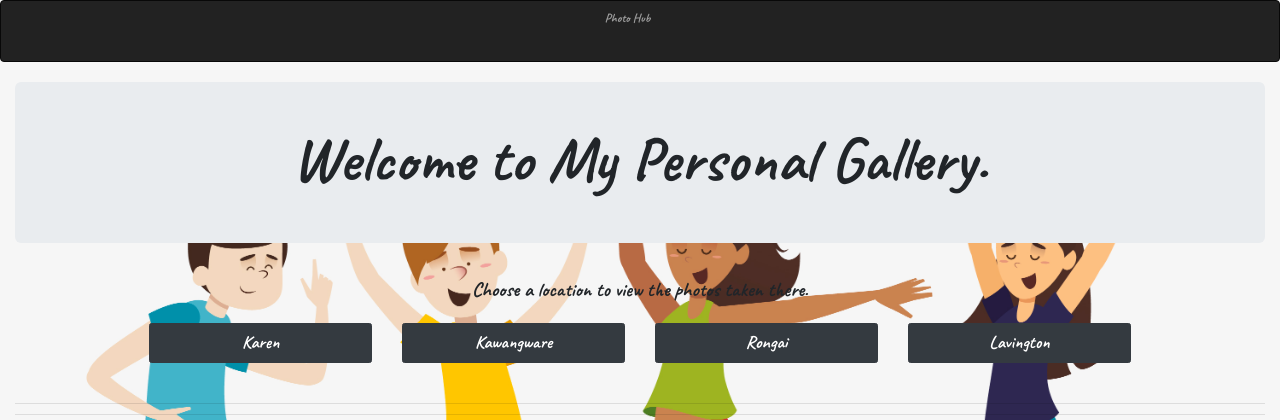
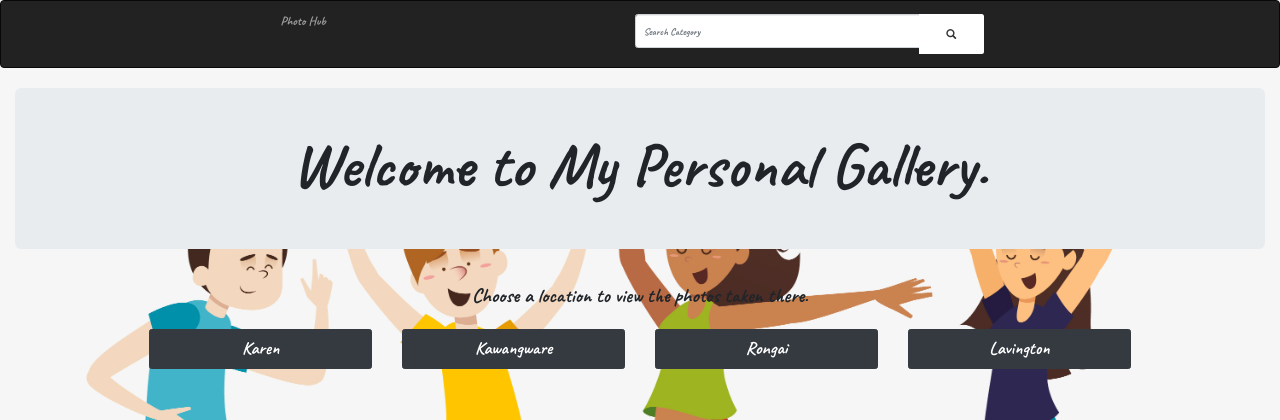
Before and after one commit to Samfan01/Gallery, a Django app: template photos/templates/index.html in a window 1280 px wide. Shown: the top 420 px of the page. Run offline with Django 3.2, Linux system fonts and the light colour scheme; the template is opened without the code that fills it, so the values that code supplies are empty; parts of the project's set-up code (start-up, migrations or seed data) failed here and were passed over; some libraries are stand-ins or nearby versions.

Commit message:
added the search form to get user input when searching

```diff
--- a/photos/templates/index.html
+++ b/photos/templates/index.html
@@ -9,22 +9,6 @@
         <h1 class="text-center">Welcome to My Personal Gallery.</h1>
 
     </div>
-
-   <div class="row">
-        {% for photo_item in photos %}
-        <div class="col-md-4">
-        <div class="card bg-dark text-white">
-            <img src="{{photo_item.photo.url}}" class="card-img" alt="..." style="height: 350px;">
-            <div class="card-img-overlay">
-                <h5 class="card-title">{{photo_item.photo_location}}</h5>
-
-                <p class="card-text">{{photo_item.upload_date}}</p>
-            </div>
-        </div>
-        <br>
-        </div>
-        {% endfor %}
-        </div>
     <br>
     <h2 class="text-center">Choose a location to view the photos taken there.</h2>
     <div class="container-fluid">
@@ -48,6 +32,22 @@
 
         </div>
     </div>
+<br>
+   <div class="row">
+        {% for photo_item in photos %}
+        <div class="col-md-4">
+        <div class="card bg-dark text-white">
+            <img src="{{photo_item.photo.url}}" class="card-img" alt="..." style="height: 350px;">
+            <div class="card-img-overlay">
+                <h5 class="card-title">{{photo_item.photo_location}}</h5>
+
+                <p class="card-text">{{photo_item.upload_date}}</p>
+            </div>
+        </div>
+        <br>
+        </div>
+        {% endfor %}
+        </div>
     <br><br>
     <hr>
     <hr>
--- a/photos/templates/navbar.html
+++ b/photos/templates/navbar.html
@@ -1,16 +1,35 @@
 <!DOCTYPE html>
 <html lang="en">
+
 <head>
     <meta charset="UTF-8">
 </head>
+
 <body>
     <nav class="navbar navbar-inverse">
         <div class="container-fluid">
-          <div class="navbar-header">
-            <a class="navbar-brand" href="">Photo Hub</a>
-          </div>
+            <div class="navbar-header">
+                <a class="navbar-brand" href="">Photo Hub</a>
+            </div>
+            <!-- Adding a search form  -->
+            <div class="col-sm-4 col-md-4 navbar-right">
+
+                <form class="navbar-form" role="search" action="{% url 'search_results' %}">
+
+                    <div class="input-group">
+                        <input type="text" class="form-control" placeholder="Search Category" name="photo_category">
+                        <div class="input-group-btn">
+                            <button class="btn btn-default" type="submit"><i
+                                    class="glyphicon glyphicon-search"></i></button>
+                        </div>
+                    </div>
+
+                </form>
+            </div>
+            <!-- search form end -->
         </div>
-      </nav>
+    </nav>
 
 </body>
+
 </html>
--- a/photos/urls.py
+++ b/photos/urls.py
@@ -6,6 +6,7 @@
 
 urlpatterns=[
     path('',views.home,name='home')
+    path('search',views.search_results, name = 'search_results')
 ]
 if settings.DEBUG:
     urlpatterns+= static(settings.MEDIA_URL, document_root = settings.MEDIA_ROOT)
```
